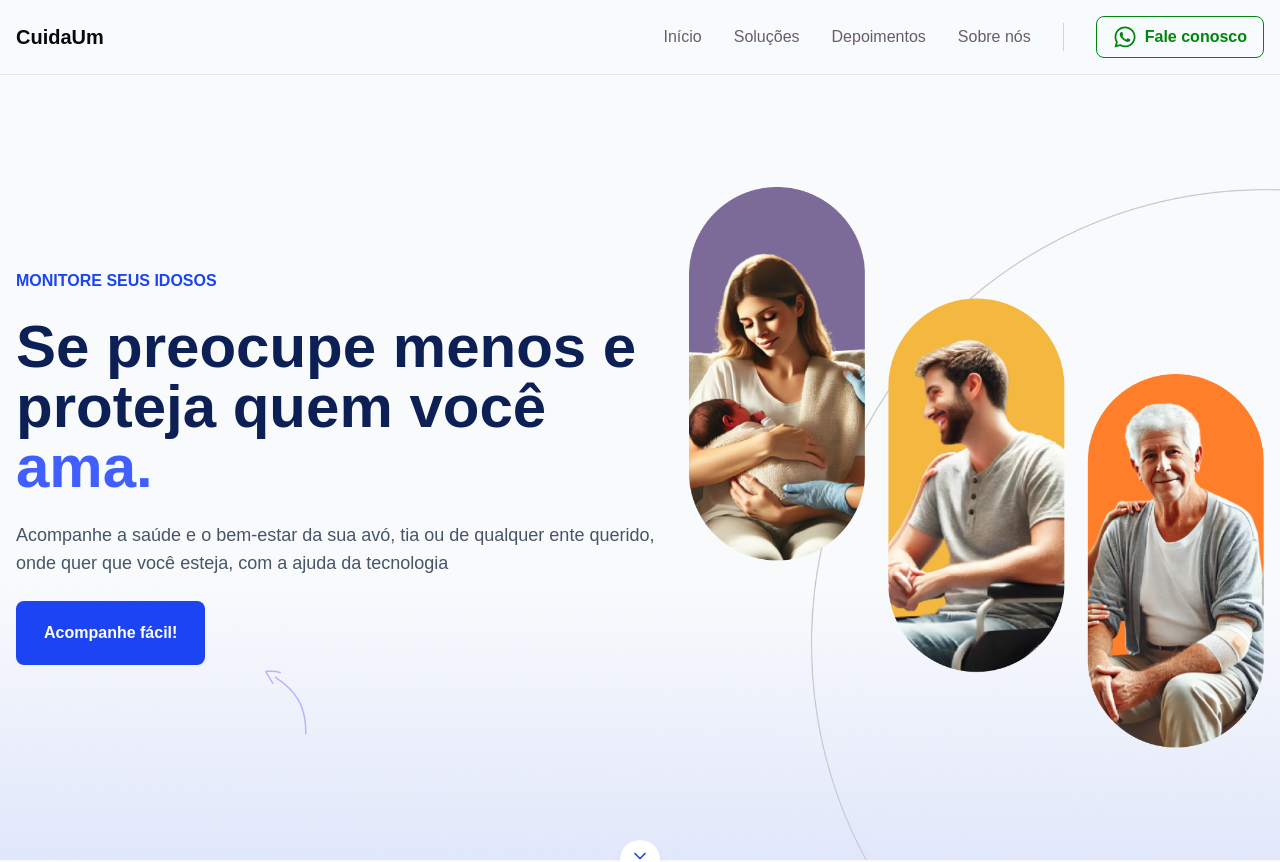
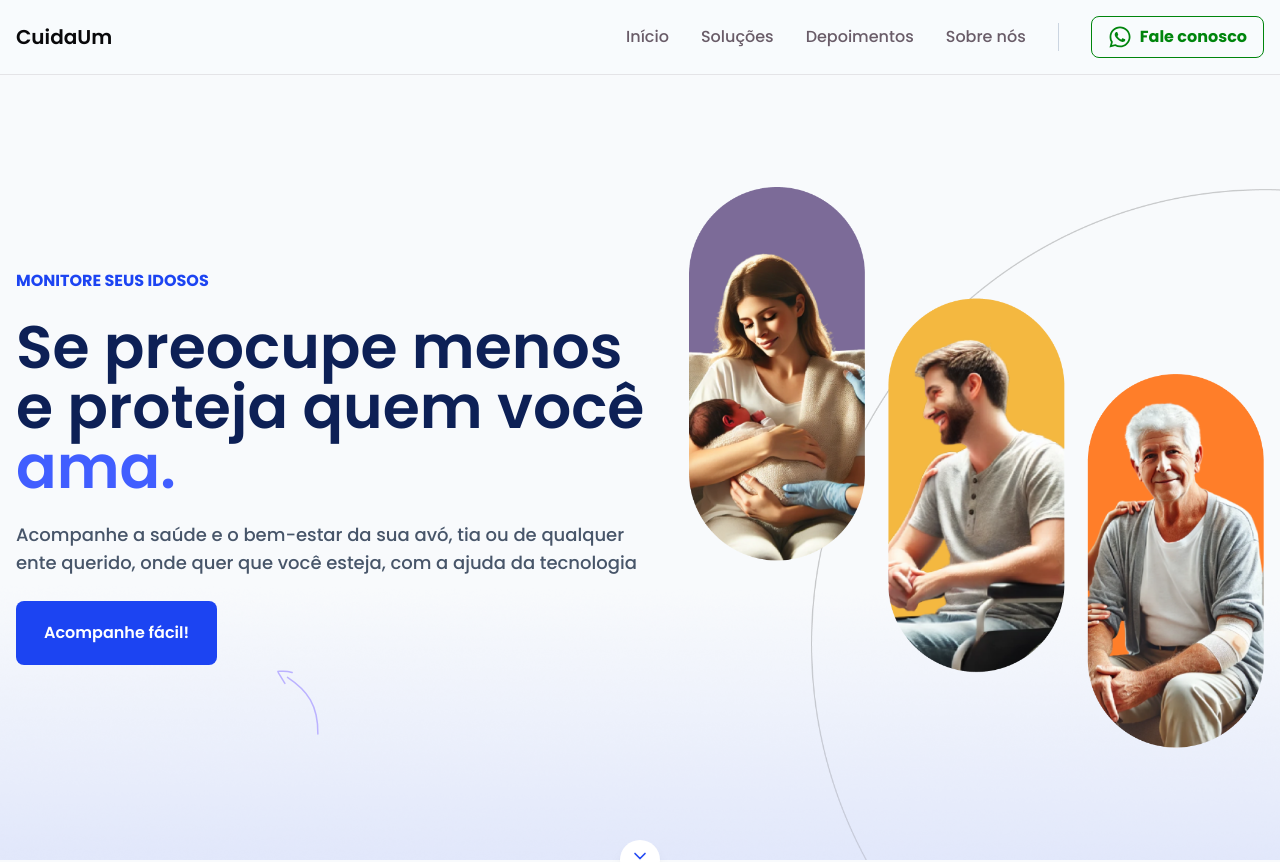
Before and after one commit to httpsyan/cuidaum-website, a Next.js app: page / in a window 1280 px wide. Shown: the top 862 px of the page. Built offline with nearby package versions, Linux system fonts and the light colour scheme.

Commit message:
style: change font family to Poppins and clean up unused styles

```diff
--- a/src/app/globals.css
+++ b/src/app/globals.css
@@ -3,19 +3,7 @@
 @tailwind utilities;
 
 body {
-  font-family: Arial, Helvetica, sans-serif;
-}
-
-.bg-grid-pattern {
-  background-size: 50px 50px;
-  background-image: linear-gradient(to right, #e2e8f0 1px, transparent 1px),
-    linear-gradient(to bottom, #e2e8f0 1px, transparent 1px);
-}
-
-.image-house-shape {
-  clip-path: path(
-    "M0 40C0 17.909 17.909 0 40 0H560C582.091 0 600 17.909 600 40V660C600 682.091 582.091 700 560 700H40C17.909 700 0 682.091 0 660V40Z"
-  );
+  font-family: Poppins;
 }
 
 @layer base {
--- a/src/app/layout.tsx
+++ b/src/app/layout.tsx
@@ -1,15 +1,10 @@
 import type { Metadata } from "next";
-import { Geist, Geist_Mono } from "next/font/google";
+import { Poppins } from "next/font/google";
 import "./globals.css";
 
-const geistSans = Geist({
-  variable: "--font-geist-sans",
+const poppins = Poppins({
   subsets: ["latin"],
-});
-
-const geistMono = Geist_Mono({
-  variable: "--font-geist-mono",
-  subsets: ["latin"],
+  weight: ["100", "200", "300", "400", "500", "600", "700", "800", "900"],
 });
 
 export const metadata: Metadata = {
@@ -24,9 +19,7 @@
 }>) {
   return (
     <html lang="en">
-      <body
-        className={`${geistSans.variable} ${geistMono.variable} antialiased bg-[#F8FAFC]`}
-      >
+      <body className={` ${poppins.className} antialiased bg-[#F8FAFC]`}>
         {children}
       </body>
     </html>
```
